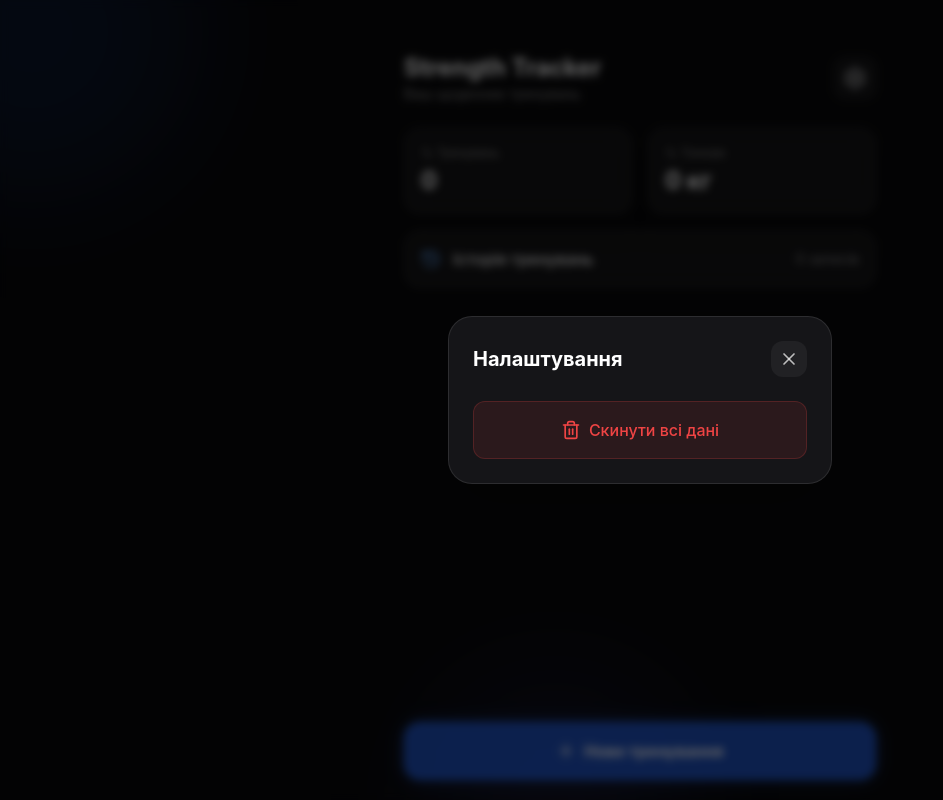
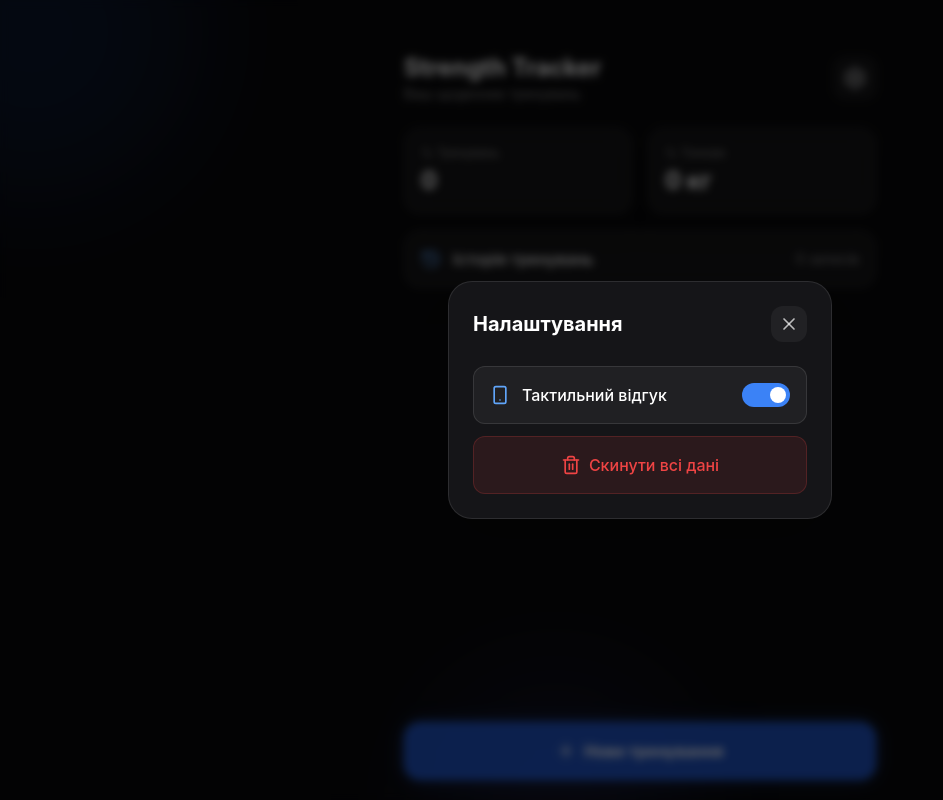
Before and after one commit to N0ikolai/FirApp, a React (Vite) app: page / in a window 1280 px wide. Both pictures are taken after a click on the button 855 px from the left and 78 px from the top of the page. Shown: the whole page, without its empty margins (0-943 px from the left). Built offline with nearby package versions, Linux system fonts and the light colour scheme.

Commit message:
feat: add haptic feedback

```diff
--- a/src/components/Dashboard.jsx
+++ b/src/components/Dashboard.jsx
@@ -1,11 +1,12 @@
 import React, { useState } from 'react';
-import { Settings, Activity, Trash2, History, Plus, X, TrendingUp } from 'lucide-react';
-import { clearAllData, loadHistory, deleteFromHistory } from '../utils/storage';
+import { Settings, Activity, Trash2, History, Plus, X, TrendingUp, Smartphone } from 'lucide-react';
+import { clearAllData, loadHistory, deleteFromHistory, getVibrationSetting, setVibrationSetting } from '../utils/storage';
 
 export default function Dashboard({ onNewWorkout }) {
   const [history, setHistory] = useState(loadHistory());
   const [showSettings, setShowSettings] = useState(false);
   const [showHistory, setShowHistory] = useState(false);
+  const [vibrationEnabled, setVibrationEnabled] = useState(getVibrationSetting());
 
   const stats = {
     totalWorkouts: history.length,
@@ -25,6 +26,12 @@ export default function Dashboard({ onNewWorkout }) {
       deleteFromHistory(id);
       setHistory(loadHistory());
     }
+  };
+
+  const handleToggleVibration = () => {
+    const newVal = !vibrationEnabled;
+    setVibrationEnabled(newVal);
+    setVibrationSetting(newVal);
   };
 
   const formatDate = (dateString) => {
@@ -50,7 +57,6 @@ export default function Dashboard({ onNewWorkout }) {
     ? (stats.totalTonnage / 1000).toFixed(1) + 'т'
     : stats.totalTonnage + ' кг';
 
-  // Підготовка даних для графіка (останні 7 тренувань, сортування від старіших до новіших)
   const chartData = [...history].slice(0, 7).reverse();
   const maxTonnage = chartData.length > 0 ? Math.max(...chartData.map(s => s.tonnage)) : 1;
 
@@ -94,18 +100,14 @@ export default function Dashboard({ onNewWorkout }) {
           </div>
           <div className="h-24 flex items-end justify-between gap-2">
             {chartData.map((session) => {
-              // Вираховуємо висоту стовпця у відсотках (мінімум 5% щоб було видно)
               const heightPercent = Math.max((session.tonnage / maxTonnage) * 100, 5);
-              // Беремо тільки колір без тіні для графіка
               const bgColorClass = getGroupColor(session.group).split(' ')[0];
 
               return (
                 <div key={session.id} className="w-full flex flex-col items-center gap-2 group relative">
-                  {/* Tooltip з цифрою */}
                   <div className="absolute -top-8 bg-zinc-800 text-white text-xs py-1 px-2 rounded opacity-0 group-hover:opacity-100 transition-opacity whitespace-nowrap pointer-events-none z-20">
                     {session.tonnage} кг
                   </div>
-                  {/* Стовпець графіка */}
                   <div
                     className={`w-full rounded-t-md opacity-70 hover:opacity-100 transition-all cursor-pointer ${bgColorClass}`}
                     style={{ height: `${heightPercent}%` }}
@@ -189,6 +191,21 @@ export default function Dashboard({ onNewWorkout }) {
               </button>
             </div>
 
+            {/* Toggle Vibration */}
+            <button
+              onClick={handleToggleVibration}
+              className="w-full flex items-center justify-between p-4 bg-white/5 border border-white/10 text-white font-medium rounded-xl hover:bg-white/10 transition-colors mb-3"
+            >
+              <div className="flex items-center gap-3">
+                <Smartphone className="w-5 h-5 text-blue-400" />
+                Тактильний відгук
+              </div>
+              <div className={`w-12 h-6 rounded-full transition-colors relative ${vibrationEnabled ? 'bg-blue-500' : 'bg-white/10'}`}>
+                <div className={`absolute top-1 w-4 h-4 rounded-full bg-white transition-all ${vibrationEnabled ? 'left-7' : 'left-1'}`} />
+              </div>
+            </button>
+
+            {/* Clear Data */}
             <button
               onClick={handleClearData}
               className="w-full flex items-center justify-center gap-2 p-4 bg-red-500/10 border border-red-500/20 text-red-500 font-medium rounded-xl hover:bg-red-500/20 transition-colors"
--- a/src/components/WorkoutScreen.jsx
+++ b/src/components/WorkoutScreen.jsx
@@ -9,13 +9,13 @@ const ICON_MAP = {
   Cable: Cable,
 };
 
-// Функція для тактильного відгуку
 const triggerVibration = (pattern) => {
   if (typeof window !== 'undefined' && 'vibrate' in navigator) {
-    navigator.vibrate(pattern);
+    if (getVibrationSetting()) {
+      navigator.vibrate(pattern);
+    }
   }
 };
-
 export default function WorkoutScreen({ data, onFinish }) {
   const [exercises, setExercises] = useState(data.exercises);
   const [currentIndex, setCurrentIndex] = useState(
--- a/src/utils/storage.js
+++ b/src/utils/storage.js
@@ -63,3 +63,12 @@ export function deleteFromHistory(id) {
     console.warn('Failed to delete from history', e);
   }
 }
+
+export function getVibrationSetting() {
+  const val = localStorage.getItem('vibration_enabled');
+  return val !== 'false'; // Увімкнено за замовчуванням
+}
+
+export function setVibrationSetting(isEnabled) {
+  localStorage.setItem('vibration_enabled', isEnabled);
+}
```
